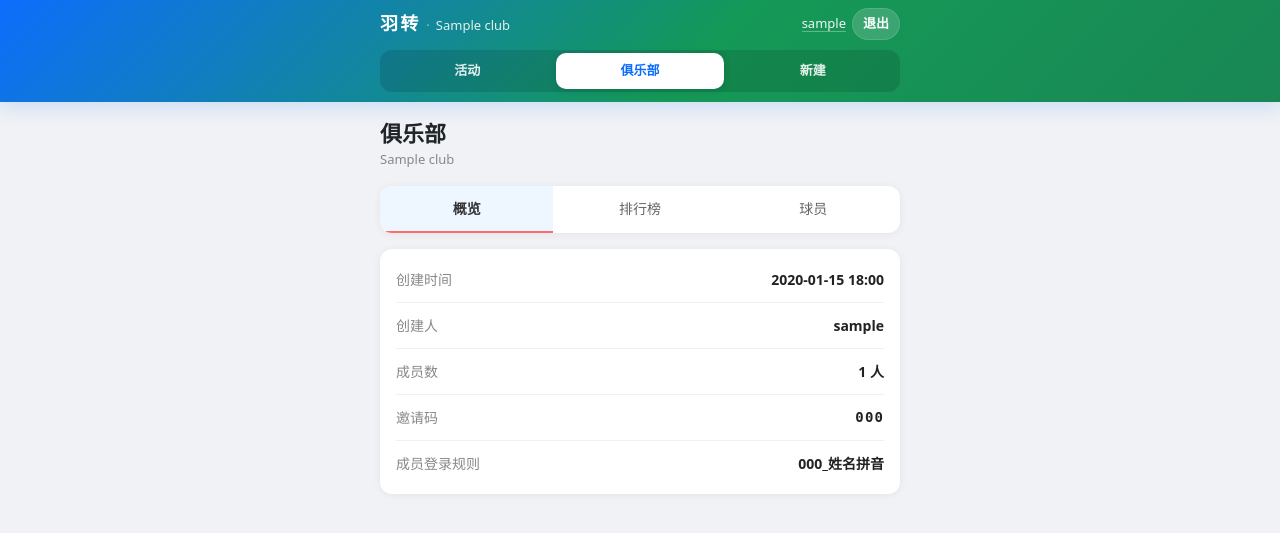
After one commit to h-gj/badminton-rotation, a Django app: page /club/ in a window 1280 px wide. The commit adds this page. Shown: the top 533 px of the page. Run offline with Django 5.2, Linux system fonts and the light colour scheme; a user stored in the database is signed in; tables that the repository leaves empty hold one stand-in row (values such as "Sample post").

Commit message:
增加俱乐部tab，优化修改比分

```diff
--- a/config/settings.py
+++ b/config/settings.py
@@ -112,6 +112,9 @@ LOGIN_URL = 'login'
 LOGIN_REDIRECT_URL = 'home'
 LOGOUT_REDIRECT_URL = 'login'
 
+SESSION_COOKIE_AGE = 60 * 60 * 24 * 30
+SESSION_EXPIRE_AT_BROWSER_CLOSE = False
+
 if not DEBUG:
     SECURE_PROXY_SSL_HEADER = ('HTTP_X_FORWARDED_PROTO', 'https')
     SESSION_COOKIE_SECURE = True
--- a/rotation/context_processors.py
+++ b/rotation/context_processors.py
@@ -1,4 +1,17 @@
 from rotation.services.club import get_user_club, is_site_admin
+
+
+def _nav_active(request):
+    if not request.user.is_authenticated:
+        return {'nav_active_sessions': False, 'nav_active_club': False, 'nav_active_create': False}
+    path = request.path
+    if '/sessions/create' in path or '/sessions/import-wechat' in path:
+        return {'nav_active_sessions': False, 'nav_active_club': False, 'nav_active_create': True}
+    if path.startswith('/club/'):
+        return {'nav_active_sessions': False, 'nav_active_club': True, 'nav_active_create': False}
+    if path == '/' or (path.startswith('/sessions/') and '/sessions/create' not in path):
+        return {'nav_active_sessions': True, 'nav_active_club': False, 'nav_active_create': False}
+    return {'nav_active_sessions': False, 'nav_active_club': False, 'nav_active_create': False}
 
 
 def site_context(request):
@@ -10,4 +23,5 @@ def site_context(request):
         'can_create_session': bool(
             request.user.is_authenticated and club is not None
         ),
+        **_nav_active(request),
     }
--- a/rotation/decorators.py
+++ b/rotation/decorators.py
@@ -23,7 +23,7 @@ def require_club(view):
     def wrapper(request, *args, **kwargs):
         if not request.club and not is_site_admin(request.user):
             messages.info(request, '请先创建或加入俱乐部')
-            return redirect('club_setup')
+            return redirect('club_home')
         return view(request, *args, **kwargs)
 
     return wrapper
--- a/rotation/urls.py
+++ b/rotation/urls.py
@@ -10,6 +10,7 @@ urlpatterns = [
     path('accounts/logout/', views_auth.logout_view, name='logout'),
     path('accounts/profile/', views_auth.profile, name='profile'),
     path('accounts/profile/avatar/', views_auth.profile_update_avatar, name='profile_update_avatar'),
+    path('club/', views_auth.club_home, name='club_home'),
     path('club/setup/', views_auth.club_setup, name='club_setup'),
     path('club/create/', views_auth.club_create, name='club_create'),
     path('club/join/', views_auth.club_join, name='club_join'),
@@ -26,8 +27,8 @@ urlpatterns = [
     path('sessions/<int:pk>/matches/', views.session_matches, name='session_matches'),
     path('sessions/<int:pk>/leaderboard/', views.session_leaderboard, name='session_leaderboard'),
     path('matches/<int:pk>/score/', views.match_score, name='match_score'),
-    path('players/', views.player_list, name='player_list'),
-    path('players/<int:pk>/', views.player_detail, name='player_detail'),
-    path('players/<int:pk>/avatar/', views.player_update_avatar, name='player_update_avatar'),
-    path('rankings/', views.rankings, name='rankings'),
+    path('club/rankings/', views.rankings, name='rankings'),
+    path('club/players/', views.player_list, name='player_list'),
+    path('club/players/<int:pk>/', views.player_detail, name='player_detail'),
+    path('club/players/<int:pk>/avatar/', views.player_update_avatar, name='player_update_avatar'),
 ]
--- a/templates/rotation/base.html
+++ b/templates/rotation/base.html
@@ -218,6 +218,67 @@
     .club-setup-option-desc {
       font-size: .8125rem;
       color: #666;
+    }
+    .club-home-page {
+      max-width: 520px;
+      margin: 0 auto;
+      padding-top: .25rem;
+    }
+    .club-home-header {
+      margin-bottom: 1rem;
+    }
+    .club-home-info {
+      background: #fff;
+      border-radius: 12px;
+      box-shadow: 0 1px 8px rgba(0,0,0,.06);
+      padding: .875rem 1rem;
+      margin-bottom: 1rem;
+    }
+    .club-home-info-row {
+      display: flex;
+      justify-content: space-between;
+      align-items: center;
+      gap: .75rem;
+      padding: .375rem 0;
+      font-size: .875rem;
+    }
+    .club-home-info-row + .club-home-info-row {
+      border-top: 1px solid #f0f0f0;
+      margin-top: .375rem;
+      padding-top: .75rem;
+    }
+    .club-home-info-label {
+      color: #888;
+      flex-shrink: 0;
+    }
+    .club-home-info-value {
+      color: #222;
+      font-weight: 600;
+      text-align: right;
+      word-break: break-all;
+    }
+    .club-home-actions {
+      display: flex;
+      flex-direction: column;
+      gap: .75rem;
+    }
+    .club-section-subtitle {
+      margin: 0 0 .75rem;
+    }
+    .club-tabs {
+      margin-bottom: 1rem;
+    }
+    .club-back-link {
+      display: inline-flex;
+      align-items: center;
+      margin-bottom: .75rem;
+      font-size: .875rem;
+      font-weight: 600;
+      color: #0d6efd;
+      text-decoration: none;
+    }
+    .club-back-link:active {
+      opacity: .75;
     }
     .card { border: none; box-shadow: 0 2px 12px rgba(0,0,0,.06); }
     .badge-status-open { background: #198754; }
@@ -2340,13 +2401,13 @@
       {% if user.is_authenticated %}
       <nav class="app-shell-tabs" aria-label="主导航">
         <a href="{% url 'session_list' %}"
-           class="app-shell-tab{% if '/rankings' not in request.path and '/players' not in request.path and '/sessions/create' not in request.path and '/club/' not in request.path and request.path == '/' or '/sessions' in request.path and '/sessions/create' not in request.path %} is-active{% endif %}">活动</a>
-        <a href="{% url 'rankings' %}"
-           class="app-shell-tab{% if '/rankings' in request.path %} is-active{% endif %}">排行</a>
-        <a href="{% url 'player_list' %}"
-           class="app-shell-tab{% if '/players' in request.path %} is-active{% endif %}">球员</a>
-        <a href="{% if can_create_session %}{% url 'session_create' %}{% else %}{% url 'club_setup' %}{% endif %}"
-           class="app-shell-tab app-shell-tab--accent{% if '/sessions/create' in request.path or '/club/' in request.path %} is-active{% endif %}">{% if can_create_session %}新建{% else %}俱乐部{% endif %}</a>
+           class="app-shell-tab{% if nav_active_sessions %} is-active{% endif %}">活动</a>
+        <a href="{% url 'club_home' %}"
+           class="app-shell-tab{% if nav_active_club %} is-active{% endif %}">俱乐部</a>
+        {% if can_create_session %}
+        <a href="{% url 'session_create' %}"
+           class="app-shell-tab app-shell-tab--accent{% if nav_active_create %} is-active{% endif %}">新建</a>
+        {% endif %}
       </nav>
       {% else %}
       <p class="app-shell-guest-tagline">羽毛球双打轮转 · 报名排阵计分</p>
--- a/templates/rotation/club_create.html
+++ b/templates/rotation/club_create.html
@@ -18,7 +18,7 @@
       {% endfor %}
       <button type="submit" class="btn btn-primary btn-lg w-100 auth-submit">创建俱乐部</button>
     </form>
-    <p class="auth-switch">已有邀请码？<a href="{% url 'club_join' %}">加入俱乐部</a> · <a href="{% url 'club_setup' %}">返回</a></p>
+    <p class="auth-switch">已有邀请码？<a href="{% url 'club_join' %}">加入俱乐部</a> · <a href="{% url 'club_home' %}">返回</a></p>
   </div>
 </div>
 {% endblock %}
--- /dev/null
+++ b/templates/rotation/club_home.html
@@ -0,0 +1,54 @@
+{% extends 'rotation/base.html' %}
+{% block title %}俱乐部 - 羽转{% endblock %}
+{% block content %}
+<div class="session-page club-home-page">
+  {% if needs_setup %}
+  <div class="auth-card">
+    <h2 class="auth-title">加入羽转</h2>
+    <p class="auth-subtitle">创建新俱乐部，或从列表中加入已有俱乐部，二选一即可开始使用</p>
+    <div class="club-setup-actions">
+      <a href="{% url 'club_create' %}" class="club-setup-option">
+        <span class="club-setup-option-icon">🏸</span>
+        <span class="club-setup-option-title">创建俱乐部</span>
+        <span class="club-setup-option-desc">我是组织者，新建一个俱乐部</span>
+      </a>
+      <a href="{% url 'club_join' %}" class="club-setup-option">
+        <span class="club-setup-option-icon">🤝</span>
+        <span class="club-setup-option-title">加入俱乐部</span>
+        <span class="club-setup-option-desc">从列表中选择已有俱乐部加入</span>
+      </a>
+    </div>
+  </div>
+  {% else %}
+  {% include 'rotation/includes/club_header.html' %}
+  {% include 'rotation/includes/club_tabs.html' %}
+
+  {% if club and club_info %}
+  <div class="club-home-info">
+    <div class="club-home-info-row">
+      <span class="club-home-info-label">创建时间</span>
+      <span class="club-home-info-value">{{ club_info.created_at|date:"Y-m-d H:i" }}</span>
+    </div>
+    <div class="club-home-info-row">
+      <span class="club-home-info-label">创建人</span>
+      <span class="club-home-info-value">{{ club_info.owner_display }}</span>
+    </div>
+    <div class="club-home-info-row">
+      <span class="club-home-info-label">成员数</span>
+      <span class="club-home-info-value">{{ club_info.member_count }} 人</span>
+    </div>
+    {% if owned_club %}
+    <div class="club-home-info-row">
+      <span class="club-home-info-label">邀请码</span>
+      <span class="club-home-info-value profile-invite-code">{{ owned_club.invite_code }}</span>
+    </div>
+    <div class="club-home-info-row">
+      <span class="club-home-info-label">成员登录规则</span>
+      <span class="club-home-info-value">{{ owned_club.invite_code|lower }}_姓名拼音</span>
+    </div>
+    {% endif %}
+  </div>
+  {% endif %}
+  {% endif %}
+</div>
+{% endblock %}
--- a/templates/rotation/club_join.html
+++ b/templates/rotation/club_join.html
@@ -25,7 +25,7 @@
       <a href="{% url 'club_create' %}" class="btn btn-primary">去创建俱乐部</a>
     </div>
     {% endif %}
-    <p class="auth-switch">还没有俱乐部？<a href="{% url 'club_create' %}">去创建</a> · <a href="{% url 'club_setup' %}">返回</a></p>
+    <p class="auth-switch">还没有俱乐部？<a href="{% url 'club_create' %}">去创建</a> · <a href="{% url 'club_home' %}">返回</a></p>
   </div>
 </div>
 {% endblock %}
--- a/templates/rotation/home.html
+++ b/templates/rotation/home.html
@@ -12,7 +12,7 @@
         <a href="{% url 'session_import_wechat' %}" class="btn btn-outline-primary btn-sm session-list-create-btn">截图导入</a>
         <a href="{% url 'session_create' %}" class="btn btn-primary btn-sm session-list-create-btn">+ 新建</a>
         {% else %}
-        <a href="{% url 'club_setup' %}" class="btn btn-primary btn-sm session-list-create-btn">创建或加入俱乐部</a>
+        <a href="{% url 'club_home' %}" class="btn btn-primary btn-sm session-list-create-btn">创建或加入俱乐部</a>
         {% endif %}
       </div>
     </div>
--- /dev/null
+++ b/templates/rotation/includes/club_header.html
@@ -0,0 +1,8 @@
+<div class="club-home-header">
+  <h2 class="player-page-title">俱乐部</h2>
+  {% if club %}
+  <p class="player-page-subtitle">{{ club.name }}</p>
+  {% elif is_admin %}
+  <p class="player-page-subtitle">管理员视图 · 全部俱乐部</p>
+  {% endif %}
+</div>
--- /dev/null
+++ b/templates/rotation/includes/club_tabs.html
@@ -0,0 +1,8 @@
+<nav class="session-tabs club-tabs mb-3" aria-label="俱乐部导航">
+  <a href="{% url 'club_home' %}"
+     class="session-tab{% if club_tab == 'overview' %} active{% endif %}">概览</a>
+  <a href="{% url 'rankings' %}"
+     class="session-tab{% if club_tab == 'rankings' %} active{% endif %}">排行榜</a>
+  <a href="{% url 'player_list' %}"
+     class="session-tab{% if club_tab == 'players' %} active{% endif %}">球员</a>
+</nav>
--- a/templates/rotation/player_detail.html
+++ b/templates/rotation/player_detail.html
@@ -2,6 +2,7 @@
 {% block title %}{{ player.display_name }} - 统计{% endblock %}
 {% block content %}
 <div class="player-detail-page">
+  <a href="{% url 'player_list' %}" class="club-back-link">← 球员</a>
   <div class="player-detail-header">
     {% include 'rotation/includes/player_avatar.html' with player=player size='lg' %}
     <div class="player-detail-heading">
--- a/templates/rotation/profile.html
+++ b/templates/rotation/profile.html
@@ -115,7 +115,7 @@
     <button type="button" class="btn btn-outline-primary btn-lg" id="copyInviteCodeBtn">复制邀请码</button>
     {% endif %}
     {% if not club and not is_admin %}
-    <a href="{% url 'club_setup' %}" class="btn btn-outline-primary btn-lg">创建或加入俱乐部</a>
+    <a href="{% url 'club_home' %}" class="btn btn-outline-primary btn-lg">创建或加入俱乐部</a>
     {% endif %}
     <a href="{% url 'logout' %}" class="btn btn-outline-secondary btn-lg">退出登录</a>
   </div>
```
Also changed, not shown: rotation/services/club.py (+35 -0 lines), rotation/views.py (+11 -3 lines), rotation/views_auth.py (+21 -8 lines), templates/rotation/matches.html (+69 -18 lines), templates/rotation/player_list.html (+7 -5 lines), templates/rotation/rankings.html (+9 -7 lines).
